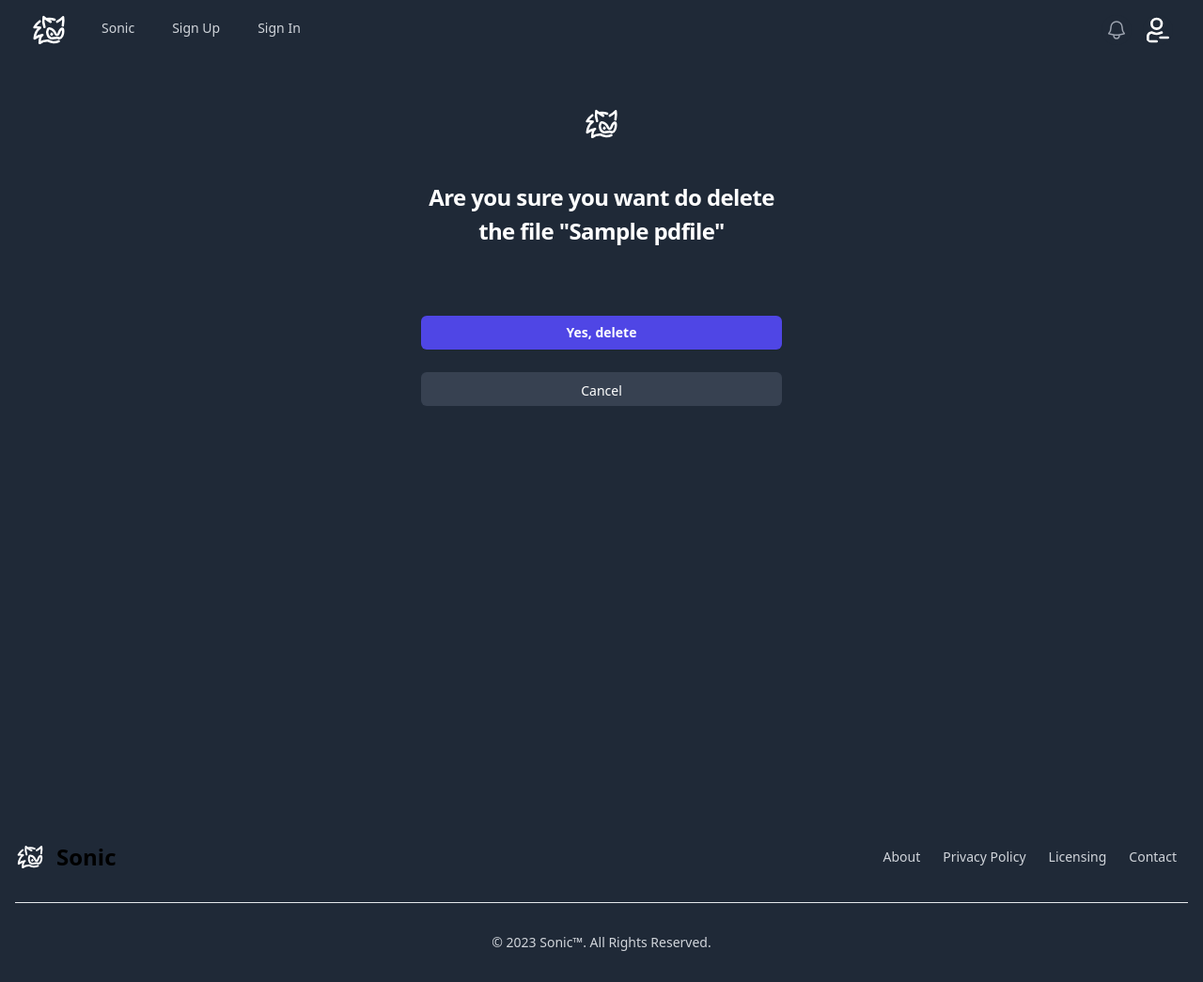
After one commit to PetroChulkov/Sonic_App, a Django app: page /pdf_file/delete/1/ in a window 1280 px wide. The commit adds this page. Shown: the whole page at 94% size. Run offline with Django 4.2, Linux system fonts and the light colour scheme; tables that the repository leaves empty hold one stand-in row (values such as "Sample post"); some libraries are stand-ins or nearby versions.

Commit message:
almost completed the app

```diff
--- a/sonic/sonicapp/models.py
+++ b/sonic/sonicapp/models.py
@@ -17,6 +17,14 @@ class PDFile(models.Model):
     def get_absolute_url(self):
         return reverse("pdfile_detail", args=[str(self.id)])
 
+    def delete(self, *args, **kwargs):
+        # You have to prepare what you need before delete the model
+        storage, path = self.file.storage, self.file.path
+        # Delete the model before the file
+        super(PDFile, self).delete(*args, **kwargs)
+        # Delete the file after the model
+        storage.delete(path)
+
 
 class Question(models.Model):
     question = models.CharField(max_length=500)
--- a/sonic/sonicapp/templates/sonicapp/pdfile_list.html
+++ b/sonic/sonicapp/templates/sonicapp/pdfile_list.html
@@ -45,6 +45,10 @@
                         Read more...
                         <!-- <svg class="ml-2 w-4 h-4" fill="currentColor" viewBox="0 0 20 20" xmlns="http://www.w3.org/2000/svg"><path fill-rule="evenodd" d="M10.293 3.293a1 1 0 011.414 0l6 6a1 1 0 010 1.414l-6 6a1 1 0 01-1.414-1.414L14.586 11H3a1 1 0 110-2h11.586l-4.293-4.293a1 1 0 010-1.414z" clip-rule="evenodd"></path></svg> -->
                     </a>
+                    <a href="{% url 'pdfile_delete' file.id %}" class="text-gray-300 hover:bg-gray-700 hover:text-white rounded-md px-3 py-2 text-sm font-medium">
+                        Delete
+                        <!-- <svg class="ml-2 w-4 h-4" fill="currentColor" viewBox="0 0 20 20" xmlns="http://www.w3.org/2000/svg"><path fill-rule="evenodd" d="M10.293 3.293a1 1 0 011.414 0l6 6a1 1 0 010 1.414l-6 6a1 1 0 01-1.414-1.414L14.586 11H3a1 1 0 110-2h11.586l-4.293-4.293a1 1 0 010-1.414z" clip-rule="evenodd"></path></svg> -->
+                    </a>
                 </div>
             </article>
             {% endfor %}
--- /dev/null
+++ b/sonic/sonicapp/templates/sonicapp/post_confirm_delete.html
@@ -0,0 +1,27 @@
+{% extends 'sonicapp/base.html' %}
+{% load static %}
+
+{% block content %}
+<div class="bg-gray-800 min-h-screen">
+    <div class="flex min-h-full flex-col justify-center px-6 py-12 lg:px-8">
+        <div class="sm:mx-auto sm:w-full sm:max-w-sm">
+            <img class="mx-auto h-10 w-auto" src="{% static 'sonicapp/img/sonic.svg' %}" alt="Your Company">
+            <h2 class="mt-10 text-center text-2xl font-bold leading-9 tracking-tight text-white">Are you sure you want do delete the file "{{ pdfile.title }}"</h2>
+        </div>
+    </div>
+
+    <div class="sm:mx-auto sm:w-full sm:max-w-sm">
+    <form class="space-y-6" method="POST">
+        {% csrf_token %}
+        <!-- <div class="block text-sm text-center font-medium leading-6 text-red-900">{{ form.non_field_errors }}</div> -->
+        <!-- <div class="form-error">{{ f.errors }}</div> -->
+        <div>
+            <button type="submit" class="flex w-full justify-center rounded-md bg-indigo-600 px-3 py-1.5 text-sm font-semibold leading-6 text-white shadow-sm hover:bg-indigo-500 focus-visible:outline focus-visible:outline-2 focus-visible:outline-offset-2 focus-visible:outline-indigo-600">Yes, delete</button>
+        </div>
+        <div>
+            <a href="{% url 'pdfile_list' %}" class="h-9 flex m-auto pt-2 w-full justify-center text-sm font-medium leading-6 text-white bg-gray-700 rounded-md">Cancel</a>
+        </div>
+    </form>
+</div>
+
+{% endblock %}
--- a/sonic/sonicapp/urls.py
+++ b/sonic/sonicapp/urls.py
@@ -13,6 +13,7 @@ urlpatterns = [
     path("getResponse", views.getResponse, name="getResponse"),
     path("upload_file", views.upload_file, name="upload_file"),
     path("<int:pk>", views.PDFileDetailView.as_view(), name="pdfile_detail"),
+    path("pdf_file/delete/<int:id>/", views.delete_pdfile, name="pdfile_delete"),
     path("myfiles", views.PDFileListView.as_view(), name="pdfile_list"),
     path("register/", views.RegisterUser.as_view(), name="register"),
     path("login/", views.LoginUser.as_view(), name="login"),
--- a/sonic/sonicapp/views.py
+++ b/sonic/sonicapp/views.py
@@ -2,7 +2,8 @@ import os
 
 from dotenv import load_dotenv
 from django.contrib.auth.models import User
-from django.shortcuts import render, redirect
+from django.contrib import messages
+from django.shortcuts import render, redirect, get_object_or_404
 from django.urls import reverse_lazy
 from django.contrib.auth import logout, login
 from django.http import HttpResponse, HttpResponseRedirect
@@ -62,6 +63,18 @@ def upload_file(request):
     return render(request, "sonicapp/upload_file.html", {"form": form})
 
 
+def delete_pdfile(request, id):
+    pdfile = get_object_or_404(PDFile, pk=id)
+    context = {"pdfile": pdfile}
+
+    if request.method == "GET":
+        return render(request, "sonicapp/post_confirm_delete.html", context)
+    elif request.method == "POST":
+        pdfile.delete()
+        messages.success(request, "The post has been deleted successfully.")
+        return redirect("pdfile_list")
+
+
 class RegisterUser(CreateView):
     form_class = RegisterUserForm
     template_name = "sonicapp/register.html"
```
Also changed, not shown: 3 other files.
